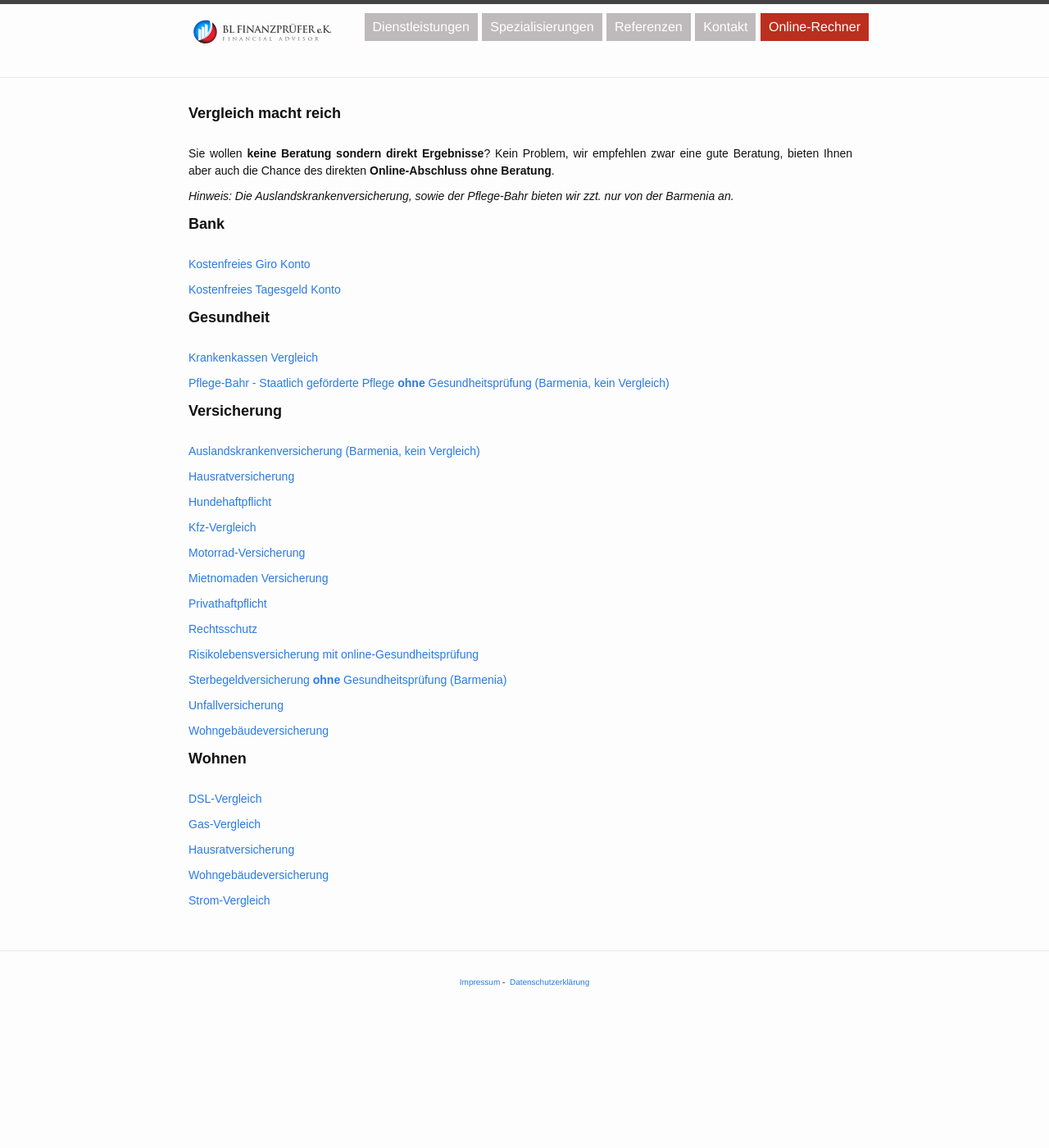
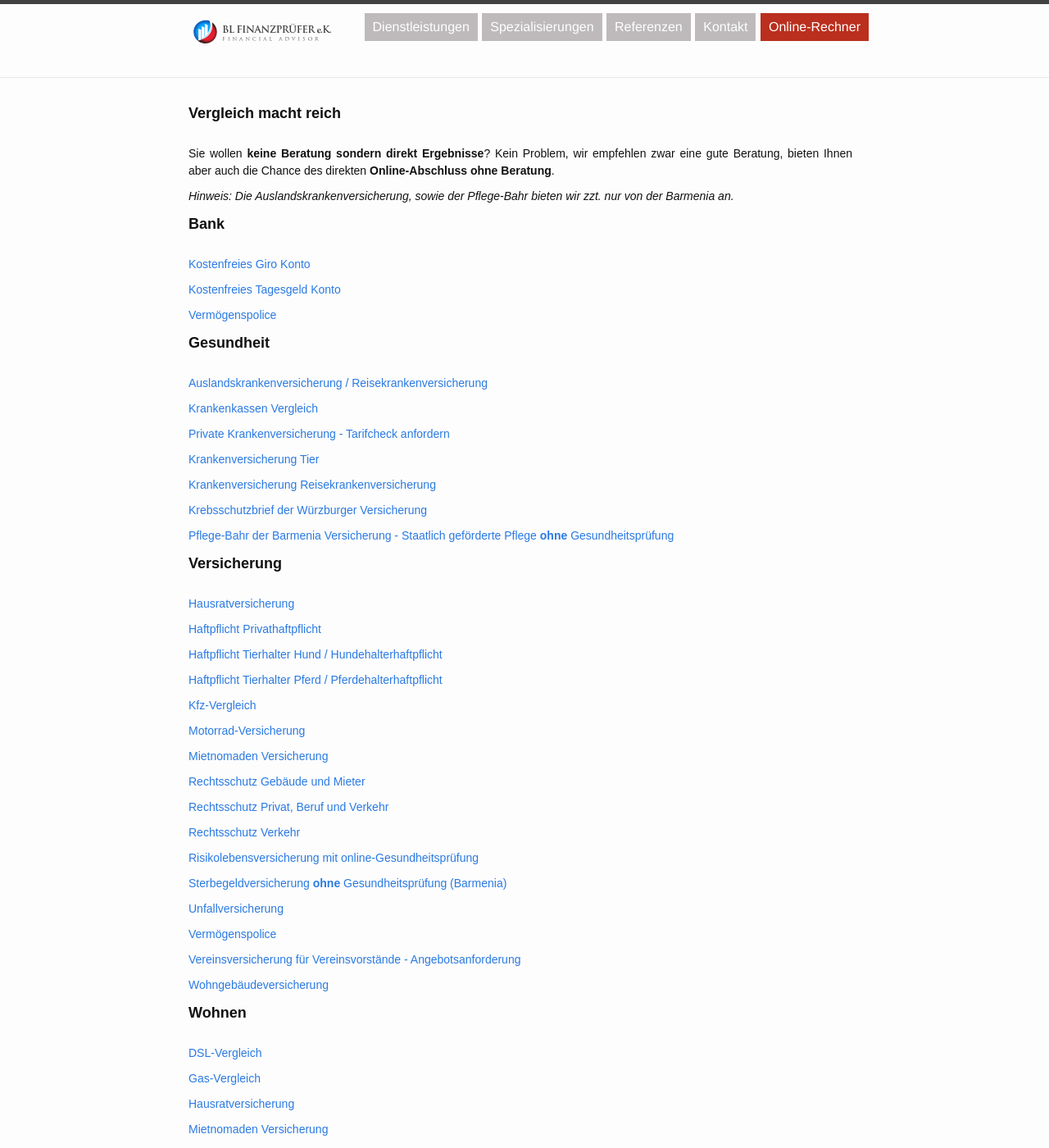
Before and after one commit to Die-Finanzpruefer/die-finanzpruefer.github.io, a Jekyll site: the page built from 05_onlinerechner.md, in a window 1280 px wide and 1400 px high. Shown: the whole window at 82% size. Built offline with Jekyll 4.4.1, drawn with Linux system fonts in a browser that asks for light colours; some web fonts are replaced.

Commit message:
Update 05_onlinerechner.md

```diff
--- a/05_onlinerechner.md
+++ b/05_onlinerechner.md
@@ -16,29 +16,45 @@ _Hinweis: Die Auslandskrankenversicherung, sowie der Pflege-Bahr bieten wir zzt.
 
 [Kostenfreies Tagesgeld Konto](https://finanzen.check24.de/rechner/tagesgeld/result.html?b2bid=54&cpid=procheck24&code=94fd863aa773603ed5bd9cd819742c045d8abe00c7403be157523309af137136)
 
+[Vermögenspolice](https://www.inobroker.de/fwd/partner/promotions/vermoegenspolice.jsp?mID=194769&partnerID=public)
+
 # Gesundheit
+
+[Auslandskrankenversicherung / Reisekrankenversicherung](https://www.inobroker.de/fwd/vergleiche/rkv.jsp?mID=194769&partnerID=public)
 
 [Krankenkassen Vergleich](http://www.kassensucheservice.de/index.php?m=2000361&iframe=false)
 
-[Pflege-Bahr - Staatlich geförderte Pflege **ohne** Gesundheitsprüfung (Barmenia, kein Vergleich)](https://ssl.barmenia.de/de/service/online-abschluesse/pflegevorsorge/foerderpflege.xhtml?ADM=00731624)
+[Private Krankenversicherung - Tarifcheck anfordern](https://www.inobroker.de/fwd/partner/promotions/kv_allgemein.jsp?mID=194769&partnerID=public)
+
+[Krankenversicherung Tier](https://www.inobroker.de/fwd/vergleiche/tkv.jsp?mID=194769&partnerID=public)
+
+[Krankenversicherung Reisekrankenversicherung](https://www.inobroker.de/fwd/vergleiche/rkv.jsp?mID=194769&partnerID=public)
+
+[Krebsschutzbrief der Würzburger Versicherung](https://www.inobroker.de/fwd/partner/promotions/ladylikepublic.jsp?mID=194769&partnerID=public)
+
+[Pflege-Bahr der Barmenia Versicherung - Staatlich geförderte Pflege **ohne** Gesundheitsprüfung](https://ssl.barmenia.de/de/service/online-abschluesse/pflegevorsorge/foerderpflege.xhtml?ADM=00731624)
 
 # Versicherung
 
-[Auslandskrankenversicherung (Barmenia, kein Vergleich)](https://ssl.barmenia.de/de/service/online-abschluesse/jahres-reiseschutzbrief/rs.xhtml?ADM=00731624)
+[Hausratversicherung](https://www.inobroker.de/fwd/vergleiche/hr.jsp?mID=194769&partnerID=public)
 
-[Hausratversicherung](http://vergleich.pecumax.net/pecupool/HR?PP_Partner=MAK19273)
+[Haftpflicht Privathaftpflicht](https://www.inobroker.de/fwd/vergleiche/phv.jsp?mID=194769&partnerID=public)
 
-[Hundehaftpflicht](http://vergleich.pecumax.net/pecupool/HHV?PP_Partner=MAK19273)
+[Haftpflicht Tierhalter Hund / Hundehalterhaftpflicht](https://www.inobroker.de/fwd/vergleiche/thvh.jsp?mID=194769&partnerID=public)
 
-[Kfz-Vergleich](http://vergleich.pecumax.net/pecupool/KFZ?PP_Partner=MAK19273)
+[Haftpflicht Tierhalter Pferd / Pferdehalterhaftpflicht](https://www.inobroker.de/fwd/vergleiche/thvp.jsp?mID=194769&partnerID=public)
 
-[Motorrad-Versicherung](https://www.procheck24.de/einsurance/csp/doHomepageEntry.do?cspident=6B2879F853F9AFAD69F275729A4D24C4&p=12)
+[Kfz-Vergleich](https://www.inobroker.de/fwd/vergleiche/kfz.jsp?mID=194769&partnerID=public)
+
+[Motorrad-Versicherung](https://www.inobroker.de/fwd/vergleiche/prozess/motorrad.jsp?mID=194769&partnerID=public)
 
 [Mietnomaden Versicherung](https://www.inobroker.de/fwd/partner/promotions/mietnomadenversicherung.jsp?mID=194769&partnerID=public)
 
-[Privathaftpflicht](http://vergleich.pecumax.net/pecupool/PHV?PP_Partner=MAK19273)
+[Rechtsschutz Gebäude und Mieter](https://www.inobroker.de/fwd/vergleiche/gmrs.jsp?mID=194769&partnerID=public)
 
-[Rechtsschutz](http://vergleich.pecumax.net/pecupool/RS?PP_Partner=MAK19273)
+[Rechtsschutz Privat, Beruf und Verkehr](https://www.inobroker.de/fwd/vergleiche/pbvrs.jsp?mID=194769&partnerID=public)
+
+[Rechtsschutz Verkehr](https://www.inobroker.de/fwd/vergleiche/vrs.jsp?mID=194769&partnerID=public)
 
 [Risikolebensversicherung mit online-Gesundheitsprüfung](https://www.procheck24.de/einsurance/rlv/doEntry.do?pid=rlv&b2bid=48&cpid=procheck24&cspident=6B2879F853F9AFAD69F275729A4D24C4)
 
@@ -46,7 +62,11 @@ _Hinweis: Die Auslandskrankenversicherung, sowie der Pflege-Bahr bieten wir zzt.
 
 [Unfallversicherung](http://vergleich.pecumax.net/pecupool/UN?PP_Partner=MAK19273)
 
-[Wohngebäudeversicherung](http://vergleich.pecumax.net/pecupool/WHG?PP_Partner=MAK19273)
+[Vermögenspolice](https://www.inobroker.de/fwd/partner/promotions/vermoegenspolice.jsp?mID=194769&partnerID=public)
+
+[Vereinsversicherung für Vereinsvorstände - Angebotsanforderung](https://www.inobroker.de/fwd/partner/promotions/haftpflichtvereinsvorstand.jsp?mID=194769&partnerID=public)
+
+[Wohngebäudeversicherung](https://www.inobroker.de/fwd/vergleiche/wgv.jsp?mID=194769&partnerID=public)
 
 # Wohnen
 
@@ -54,8 +74,10 @@ _Hinweis: Die Auslandskrankenversicherung, sowie der Pflege-Bahr bieten wir zzt.
 
 [Gas-Vergleich](https://www.procheck24.de/einsurance/csp/doHomepageEntry.do?cspident=6B2879F853F9AFAD69F275729A4D24C4&p=8)
 
-[Hausratversicherung](http://vergleich.pecumax.net/pecupool/HR?PP_Partner=MAK19273)
+[Hausratversicherung](https://www.inobroker.de/fwd/vergleiche/hr.jsp?mID=194769&partnerID=public)
 
-[Wohngebäudeversicherung](http://vergleich.pecumax.net/pecupool/WHG?PP_Partner=MAK19273)
+[Mietnomaden Versicherung](https://www.inobroker.de/fwd/partner/promotions/mietnomadenversicherung.jsp?mID=194769&partnerID=public)
+
+[Wohngebäudeversicherung](https://www.inobroker.de/fwd/vergleiche/wgv.jsp?mID=194769&partnerID=public)
 
 [Strom-Vergleich](https://www.procheck24.de/einsurance/csp/doHomepageEntry.do?cspident=6B2879F853F9AFAD69F275729A4D24C4&p=7)
```
